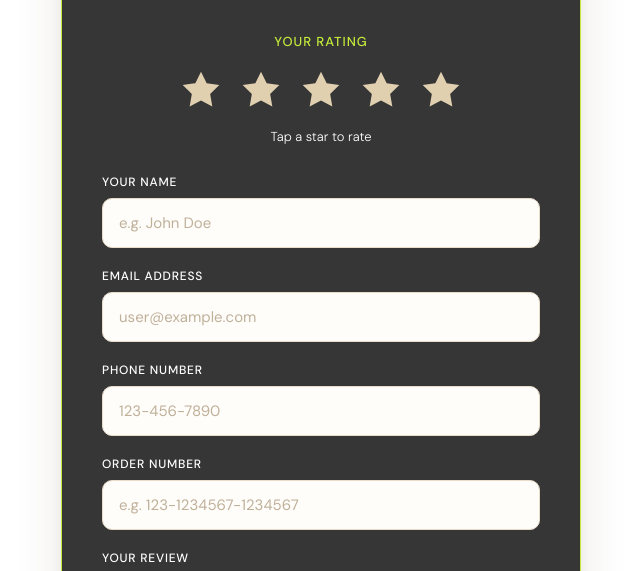
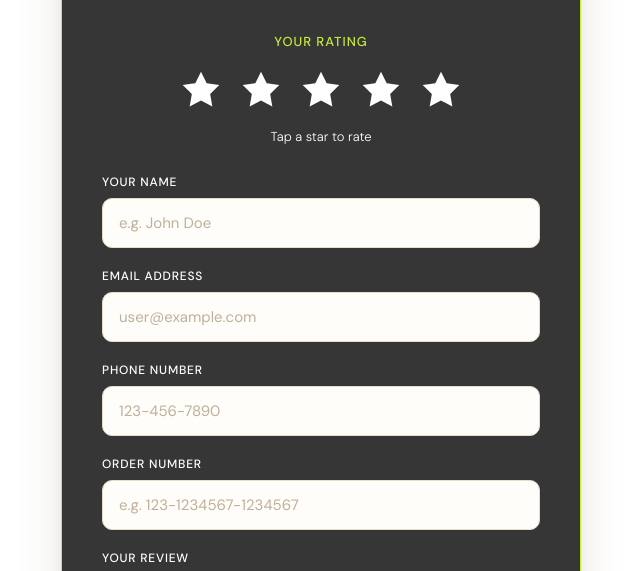
Before and after one commit to afaraz-21/review-app-shop, a website: page public/index.html in a window 1280 px wide. Shown: the part 166-737 px from the top of the page, without its empty margins (319-959 px from the left). Drawn offline with nearby package versions, Linux system fonts and the light colour scheme.

Commit message:
Update index.html

```diff
--- a/public/index.html
+++ b/public/index.html
@@ -60,7 +60,7 @@
   .stars-row { display: flex; justify-content: center; gap: 8px; margin-bottom: 10px; }
   .star-btn { background: none; border: none; cursor: pointer; padding: 4px; transition: transform 0.15s ease; line-height: 1; }
   .star-btn:hover { transform: scale(1.15); }
-  .star-icon { width: 44px; height: 44px; fill: #E0D0B0; transition: fill 0.2s ease; }
+  .star-icon { width: 44px; height: 44px; fill: #fff; transition: fill 0.2s ease; }
   .star-btn.active .star-icon, .star-btn.hovered .star-icon { fill: #c3eb3a; }
   .star-hint { font-size: 13px; color: #fff; min-height: 18px; font-weight: 300; }
 
```
